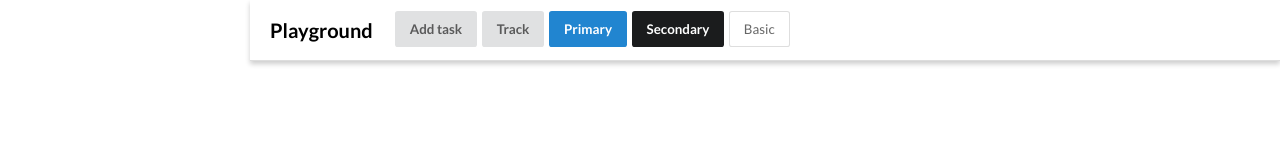
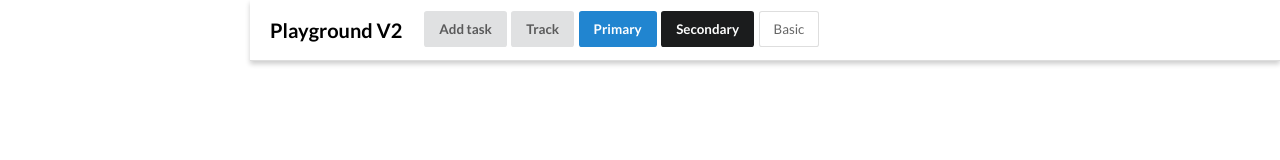
Before and after one commit to zoddru/playground, a website: page public/index.html in a window 1280 px wide. Drawn offline with nearby package versions, Linux system fonts and the light colour scheme.

Commit message:
changed the title

```diff
--- a/public/index.html
+++ b/public/index.html
@@ -27,7 +27,7 @@
         </nav>
 
         <header>
-            <h1>Playground</h1>
+            <h1>Playground V2</h1>
 
             <div class="options">
                 <button class="task">Add task</button>
```
